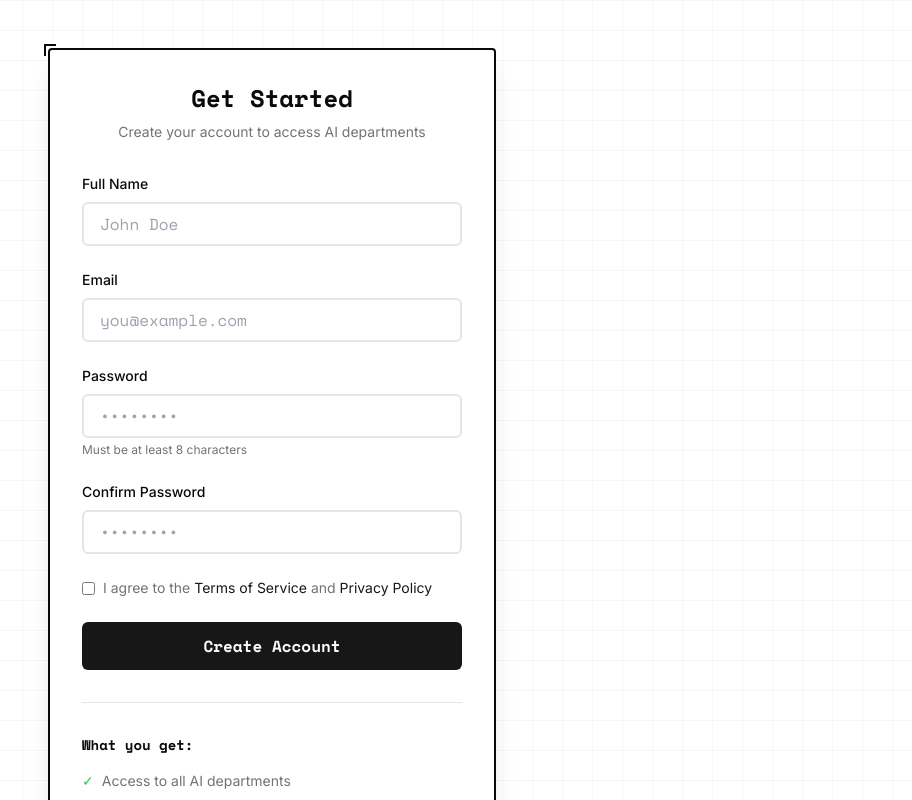
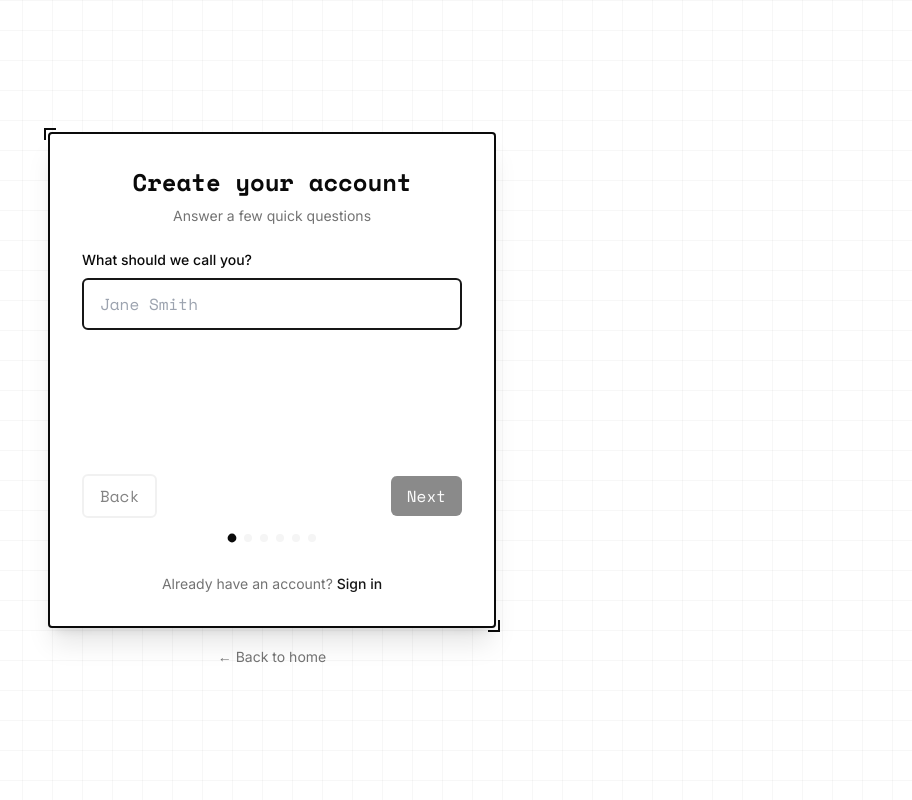
Before and after one commit to feasable/feasableDepartments-Frontend, a Next.js app: page /signup in a window 1280 px wide. Shown: the top 800 px of the page, without its empty margins (368-1280 px from the left). Built offline with nearby package versions, Linux system fonts and the light colour scheme.

Commit message:
great start

```diff
--- a/package.json
+++ b/package.json
@@ -16,6 +16,7 @@
     "next": "14.2.0",
     "react": "^18.3.0",
     "react-dom": "^18.3.0",
+    "framer-motion": "^11.2.10",
     "sonner": "^1.4.0",
     "zustand": "^4.5.0"
   },
--- a/src/app/signup/page.tsx
+++ b/src/app/signup/page.tsx
@@ -1,10 +1,14 @@
 'use client'
 
-import { useState } from 'react'
+import { useState, useMemo, useCallback } from 'react'
 import { useRouter } from 'next/navigation'
 import Link from 'next/link'
+import { AnimatePresence, motion } from 'framer-motion'
+import { ProgressDots } from '@/components/onboarding/ProgressDots'
 import { createClient } from '@/lib/supabase/client'
 import { toast } from 'sonner'
+
+type StepKey = 'fullName' | 'email' | 'password' | 'confirmPassword' | 'terms' | 'review'
 
 export default function SignupPage() {
   const router = useRouter()
@@ -13,189 +17,254 @@ export default function SignupPage() {
     email: '',
     password: '',
     confirmPassword: '',
-    agreeToTerms: false
+    agreeToTerms: false,
   })
+  const [step, setStep] = useState<number>(0)
   const [loading, setLoading] = useState(false)
 
-  const handleSubmit = async (e: React.FormEvent) => {
-    e.preventDefault()
+  const steps: { key: StepKey; label: string }[] = useMemo(
+    () => [
+      { key: 'fullName', label: 'Your name' },
+      { key: 'email', label: 'Email' },
+      { key: 'password', label: 'Password' },
+      { key: 'confirmPassword', label: 'Confirm password' },
+      { key: 'terms', label: 'Terms' },
+      { key: 'review', label: 'Review & create' },
+    ],
+    []
+  )
 
-    // Validate
+  const total = steps.length
+
+  const updateField = (field: keyof typeof formData, value: any) =>
+    setFormData((prev) => ({ ...prev, [field]: value }))
+
+  const canNext = useMemo(() => {
+    switch (steps[step].key) {
+      case 'fullName':
+        return formData.fullName.trim().length >= 2
+      case 'email':
+        return /.+@.+\..+/.test(formData.email)
+      case 'password':
+        return formData.password.length >= 8
+      case 'confirmPassword':
+        return formData.confirmPassword === formData.password && formData.confirmPassword.length >= 8
+      case 'terms':
+        return formData.agreeToTerms
+      case 'review':
+        return true
+    }
+  }, [formData, step, steps])
+
+  const next = useCallback(() => {
+    if (!canNext) return
+    setStep((s) => Math.min(s + 1, total - 1))
+  }, [canNext, total])
+
+  const back = () => setStep((s) => Math.max(0, s - 1))
+
+  const handleSubmit = async () => {
     if (formData.password !== formData.confirmPassword) {
       toast.error('Passwords do not match')
       return
     }
-
     if (!formData.agreeToTerms) {
       toast.error('Please agree to the terms and conditions')
       return
     }
-
     setLoading(true)
-
     try {
       const supabase = createClient()
       const { data, error } = await supabase.auth.signUp({
         email: formData.email,
         password: formData.password,
         options: {
-          data: {
-            full_name: formData.fullName,
-          },
+          data: { full_name: formData.fullName },
           emailRedirectTo: `${window.location.origin}/dashboard`,
         },
       })
-
       if (error) {
         toast.error(error.message)
       } else if (data?.user) {
         toast.success('Account created! Check your email to verify.')
         router.push('/login')
       }
-    } catch (error) {
+    } catch (e) {
       toast.error('An error occurred during signup')
     } finally {
       setLoading(false)
     }
   }
 
-  const updateField = (field: string, value: any) => {
-    setFormData(prev => ({ ...prev, [field]: value }))
-  }
-
   return (
     <div className="min-h-screen flex items-center justify-center grid-bg py-12">
       <div className="w-full max-w-md">
-        <div className="bg-white dark:bg-gray-900 rounded-lg shadow-xl p-8 sketch-border">
+        <div className="bg-white dark:bg-gray-900 rounded-lg shadow-xl p-6 sm:p-8 sketch-border">
           {/* Header */}
-          <div className="text-center mb-8">
-            <h1 className="text-2xl font-bold font-mono mb-2">Get Started</h1>
-            <p className="text-sm text-muted-foreground">
-              Create your account to access AI departments
-            </p>
+          <div className="text-center mb-6">
+            <h1 className="text-2xl font-bold font-mono mb-2">Create your account</h1>
+            <p className="text-sm text-muted-foreground">Answer a few quick questions</p>
           </div>
 
-          {/* Form */}
-          <form onSubmit={handleSubmit} className="space-y-6">
-            <div>
-              <label htmlFor="fullName" className="block text-sm font-medium mb-2">
-                Full Name
-              </label>
+          {/* Animated Steps */}
+          <div className="relative min-h-[200px]">
+            <AnimatePresence mode="wait">
+              {steps[step].key === 'fullName' && (
+                <motion.div
+                  key="fullName"
+                  initial={{ opacity: 0, y: 10 }}
+                  animate={{ opacity: 1, y: 0 }}
+                  exit={{ opacity: 0, y: -10 }}
+                  transition={{ duration: 0.25 }}
+                >
+                  <label className="block text-sm font-medium mb-2">What should we call you?</label>
                   <input
-                id="fullName"
+                    autoFocus
                     type="text"
                     value={formData.fullName}
                     onChange={(e) => updateField('fullName', e.target.value)}
-                className="w-full px-4 py-2 border-2 border-border rounded-md focus:border-primary focus:outline-none font-mono"
-                placeholder="John Doe"
-                required
+                    onKeyDown={(e) => e.key === 'Enter' && next()}
+                    className="w-full px-4 py-3 border-2 border-border rounded-md focus:border-primary focus:outline-none font-mono"
+                    placeholder="Jane Smith"
                   />
-            </div>
+                </motion.div>
+              )}
 
-            <div>
-              <label htmlFor="email" className="block text-sm font-medium mb-2">
-                Email
-              </label>
+              {steps[step].key === 'email' && (
+                <motion.div
+                  key="email"
+                  initial={{ opacity: 0, y: 10 }}
+                  animate={{ opacity: 1, y: 0 }}
+                  exit={{ opacity: 0, y: -10 }}
+                  transition={{ duration: 0.25 }}
+                >
+                  <label className="block text-sm font-medium mb-2">Your email</label>
                   <input
-                id="email"
                     type="email"
                     value={formData.email}
                     onChange={(e) => updateField('email', e.target.value)}
-                className="w-full px-4 py-2 border-2 border-border rounded-md focus:border-primary focus:outline-none font-mono"
+                    onKeyDown={(e) => e.key === 'Enter' && next()}
+                    className="w-full px-4 py-3 border-2 border-border rounded-md focus:border-primary focus:outline-none font-mono"
                     placeholder="you@example.com"
-                required
                   />
-            </div>
+                </motion.div>
+              )}
 
-            <div>
-              <label htmlFor="password" className="block text-sm font-medium mb-2">
-                Password
-              </label>
+              {steps[step].key === 'password' && (
+                <motion.div
+                  key="password"
+                  initial={{ opacity: 0, y: 10 }}
+                  animate={{ opacity: 1, y: 0 }}
+                  exit={{ opacity: 0, y: -10 }}
+                  transition={{ duration: 0.25 }}
+                >
+                  <label className="block text-sm font-medium mb-2">Create a password</label>
                   <input
-                id="password"
                     type="password"
                     value={formData.password}
                     onChange={(e) => updateField('password', e.target.value)}
-                className="w-full px-4 py-2 border-2 border-border rounded-md focus:border-primary focus:outline-none font-mono"
+                    onKeyDown={(e) => e.key === 'Enter' && next()}
+                    className="w-full px-4 py-3 border-2 border-border rounded-md focus:border-primary focus:outline-none font-mono"
                     placeholder="••••••••"
                     minLength={8}
-                required
                   />
-              <p className="text-xs text-muted-foreground mt-1">
-                Must be at least 8 characters
-              </p>
-            </div>
+                  <p className="text-xs text-muted-foreground mt-1">At least 8 characters</p>
+                </motion.div>
+              )}
 
-            <div>
-              <label htmlFor="confirmPassword" className="block text-sm font-medium mb-2">
-                Confirm Password
-              </label>
+              {steps[step].key === 'confirmPassword' && (
+                <motion.div
+                  key="confirmPassword"
+                  initial={{ opacity: 0, y: 10 }}
+                  animate={{ opacity: 1, y: 0 }}
+                  exit={{ opacity: 0, y: -10 }}
+                  transition={{ duration: 0.25 }}
+                >
+                  <label className="block text-sm font-medium mb-2">Confirm password</label>
                   <input
-                id="confirmPassword"
                     type="password"
                     value={formData.confirmPassword}
                     onChange={(e) => updateField('confirmPassword', e.target.value)}
-                className="w-full px-4 py-2 border-2 border-border rounded-md focus:border-primary focus:outline-none font-mono"
+                    onKeyDown={(e) => e.key === 'Enter' && next()}
+                    className="w-full px-4 py-3 border-2 border-border rounded-md focus:border-primary focus:outline-none font-mono"
                     placeholder="••••••••"
-                required
+                    minLength={8}
                   />
-            </div>
+                </motion.div>
+              )}
 
-            <div className="flex items-start">
+              {steps[step].key === 'terms' && (
+                <motion.div
+                  key="terms"
+                  initial={{ opacity: 0, y: 10 }}
+                  animate={{ opacity: 1, y: 0 }}
+                  exit={{ opacity: 0, y: -10 }}
+                  transition={{ duration: 0.25 }}
+                >
+                  <label className="text-sm text-muted-foreground">
                     <input
-                id="terms"
                       type="checkbox"
                       checked={formData.agreeToTerms}
                       onChange={(e) => updateField('agreeToTerms', e.target.checked)}
-                className="mt-1 mr-2"
+                      className="mr-2 align-middle"
                     />
-              <label htmlFor="terms" className="text-sm text-muted-foreground">
                     I agree to the{' '}
-                <Link href="/terms" className="text-primary hover:underline">
-                  Terms of Service
-                </Link>{' '}
-                and{' '}
-                <Link href="/privacy" className="text-primary hover:underline">
-                  Privacy Policy
-                </Link>
+                    <Link href="/terms" className="text-primary hover:underline">Terms of Service</Link>{' '}and{' '}
+                    <Link href="/privacy" className="text-primary hover:underline">Privacy Policy</Link>.
                   </label>
+                </motion.div>
+              )}
+
+              {steps[step].key === 'review' && (
+                <motion.div
+                  key="review"
+                  initial={{ opacity: 0, y: 10 }}
+                  animate={{ opacity: 1, y: 0 }}
+                  exit={{ opacity: 0, y: -10 }}
+                  transition={{ duration: 0.25 }}
+                >
+                  <div className="space-y-2 text-sm">
+                    <div className="flex justify-between"><span className="text-muted-foreground">Name</span><span className="font-mono">{formData.fullName || '—'}</span></div>
+                    <div className="flex justify-between"><span className="text-muted-foreground">Email</span><span className="font-mono">{formData.email || '—'}</span></div>
+                  </div>
+                </motion.div>
+              )}
+            </AnimatePresence>
           </div>
 
+          {/* Controls */}
+          <div className="mt-6 flex items-center justify-between">
             <button
-              type="submit"
+              type="button"
+              onClick={back}
+              disabled={step === 0 || loading}
+              className="px-4 py-2 rounded-md border-2 border-border hover:bg-accent font-mono disabled:opacity-50"
+            >
+              Back
+            </button>
+
+            {steps[step].key !== 'review' ? (
+              <button
+                type="button"
+                onClick={next}
+                disabled={!canNext || loading}
+                className="px-4 py-2 rounded-md bg-primary text-primary-foreground hover:bg-primary/90 font-mono disabled:opacity-50"
+              >
+                Next
+              </button>
+            ) : (
+              <button
+                type="button"
+                onClick={handleSubmit}
                 disabled={loading}
-              className="w-full px-4 py-3 bg-primary text-primary-foreground rounded-md hover:bg-primary/90 disabled:opacity-50 font-mono font-bold transition-colors"
+                className="px-4 py-2 rounded-md bg-primary text-primary-foreground hover:bg-primary/90 font-mono disabled:opacity-50"
               >
-              {loading ? 'Creating Account...' : 'Create Account'}
+                {loading ? 'Creating…' : 'Create Account'}
               </button>
-          </form>
+            )}
+          </div>
 
-          {/* Benefits */}
-          <div className="mt-8 pt-8 border-t border-border">
-            <h3 className="font-mono font-bold text-sm mb-4">What you get:</h3>
-            <ul className="space-y-2 text-sm text-muted-foreground">
-              <li className="flex items-center">
-                <span className="text-green-500 mr-2">✓</span>
-                Access to all AI departments
-              </li>
-              <li className="flex items-center">
-                <span className="text-green-500 mr-2">✓</span>
-                Voice and text interactions
-              </li>
-              <li className="flex items-center">
-                <span className="text-green-500 mr-2">✓</span>
-                Automated workflows
-              </li>
-              <li className="flex items-center">
-                <span className="text-green-500 mr-2">✓</span>
-                Real-time notifications
-              </li>
-              <li className="flex items-center">
-                <span className="text-green-500 mr-2">✓</span>
-                14-day free trial
-              </li>
-            </ul>
-          </div>
+          <ProgressDots current={step} total={total} />
 
           {/* Footer */}
           <p className="mt-8 text-center text-sm text-muted-foreground">
--- /dev/null
+++ b/src/components/onboarding/ProgressDots.tsx
@@ -0,0 +1,20 @@
+"use client"
+
+import React from 'react'
+import clsx from 'clsx'
+
+export function ProgressDots({ current, total }: { current: number; total: number }) {
+  return (
+    <div className="flex items-center justify-center gap-2 mt-4" aria-label="progress">
+      {Array.from({ length: total }).map((_, i) => (
+        <span
+          key={i}
+          className={clsx(
+            'h-2 w-2 rounded-full transition-all',
+            i === current ? 'bg-foreground scale-110' : 'bg-muted'
+          )}
+        />
+      ))}
+    </div>
+  )
+}
```
Lines whose indentation alone changed are shown as unchanged.
